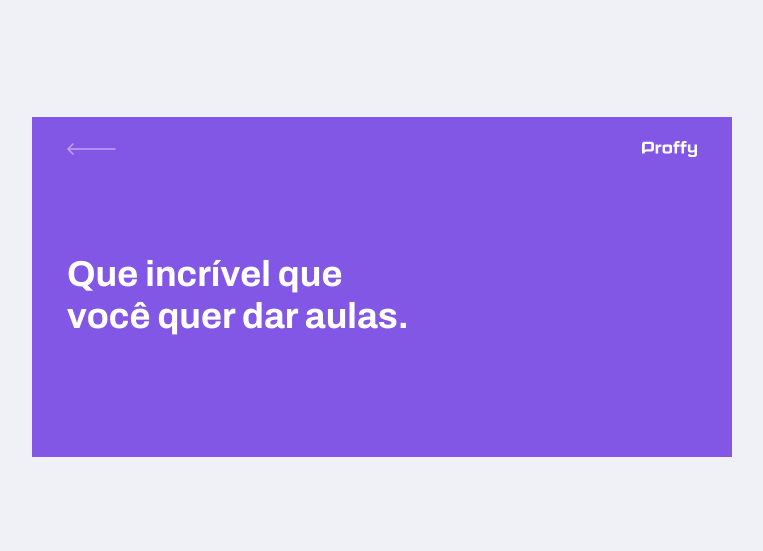
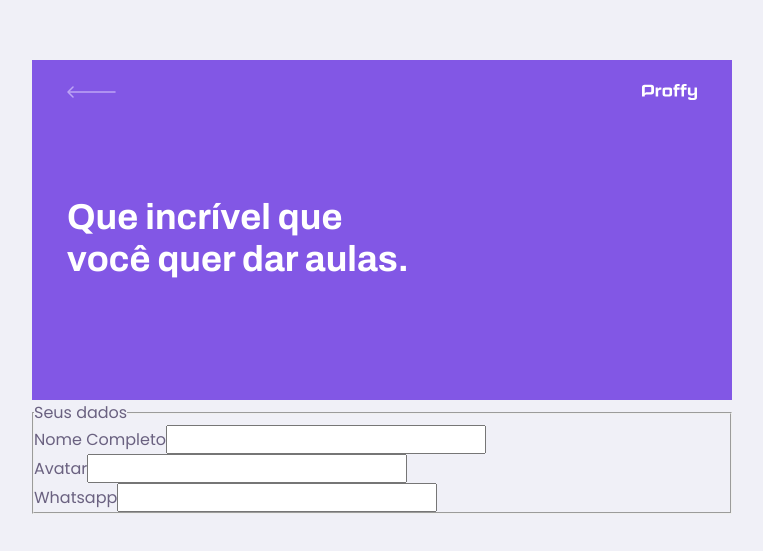
Before and after one commit to caiocichetti/proffy-nlw2, a React (Create React App) app in the folder web/: page /give-classes in a window 1280 px wide. Shown: the part 113-664 px from the top of the page, without its empty margins (258-1021 px from the left). Built offline with nearby package versions, Linux system fonts and the light colour scheme.

Commit message:
form structure  :construction:

```diff
--- a/web/src/pages/TeacherForm/index.tsx
+++ b/web/src/pages/TeacherForm/index.tsx
@@ -5,7 +5,31 @@ import PageHeader from '../../components/PageHeader';
 const TeacherForm: React.FC = () => {
   return (
     <div id="page-teacher-form" className="container">
-      <PageHeader title="Que incrível que você quer dar aulas." />
+      <PageHeader
+        title="Que incrível que você quer dar aulas."
+        description="O primeiro passo é preencher esse formulário de inscrição"
+      />
+
+      <main>
+        <fieldset>
+          <legend>Seus dados</legend>
+
+          <div className="input-block">
+            <label htmlFor="name">Nome Completo</label>
+            <input type="text" id="subject" />
+          </div>
+
+          <div className="input-block">
+            <label htmlFor="name">Avatar</label>
+            <input type="text" id="avatar" />
+          </div>
+
+          <div className="input-block">
+            <label htmlFor="name">Whatsapp</label>
+            <input type="text" id="whatsapp" />
+          </div>
+        </fieldset>
+      </main>
     </div>
   );
 };
```
